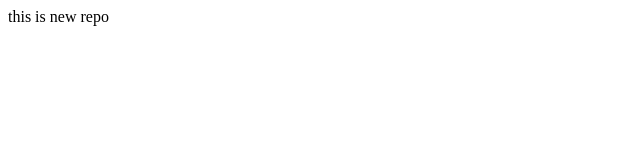
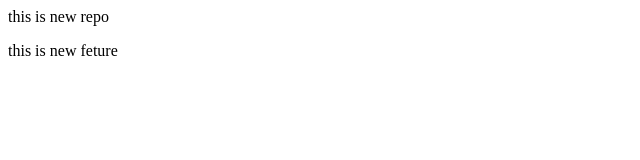
Before and after one commit to omlukhi/localrepo, a plain HTML site: page index.html in a window 1280 px wide. Shown: the full height of the page, 0-640 px from the left. Drawn offline with Linux system fonts and the light colour scheme.

Commit message:
add new feture

```diff
--- a/index.html
+++ b/index.html
@@ -1 +1,2 @@
 <p>this is new repo</p>
+<p>this is new feture</p>
```
